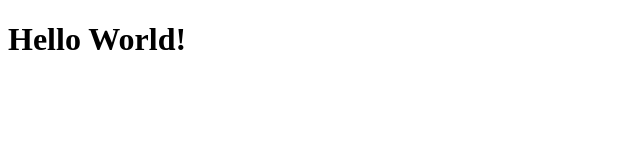
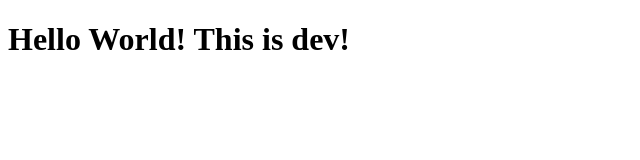
Before and after one commit to aaronhaskins-ping/hello-ping, a plain HTML site: page index.html in a window 1280 px wide. Shown: the whole page, without its empty margins (0-640 px from the left). Drawn offline with Linux system fonts and the light colour scheme.

Commit message:
Update index.html
Updated body heading.

```diff
--- a/index.html
+++ b/index.html
@@ -4,6 +4,6 @@
     <title>Hello World!</title>
 </head>
 <body>
-    <h1>Hello World!</h1>
+    <h1>Hello World! This is dev!</h1>
 </body>
 </html>
```
